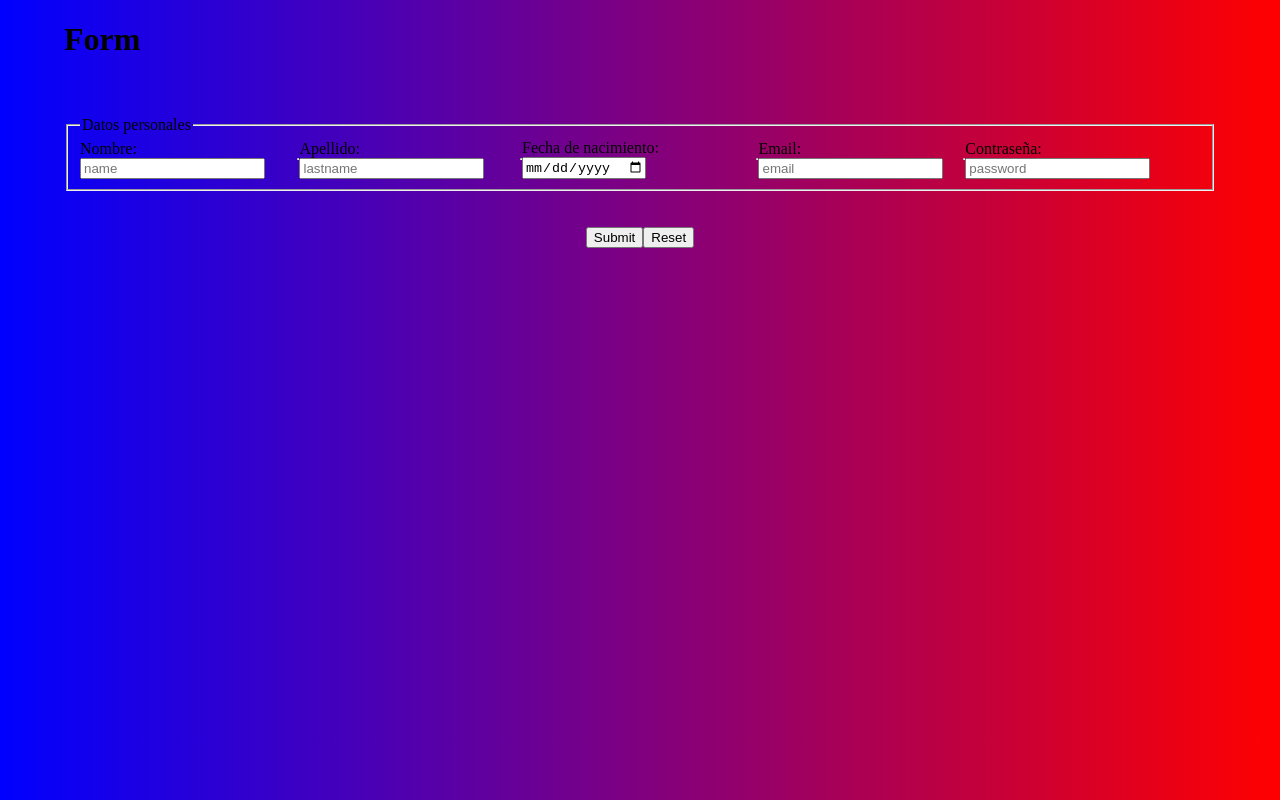
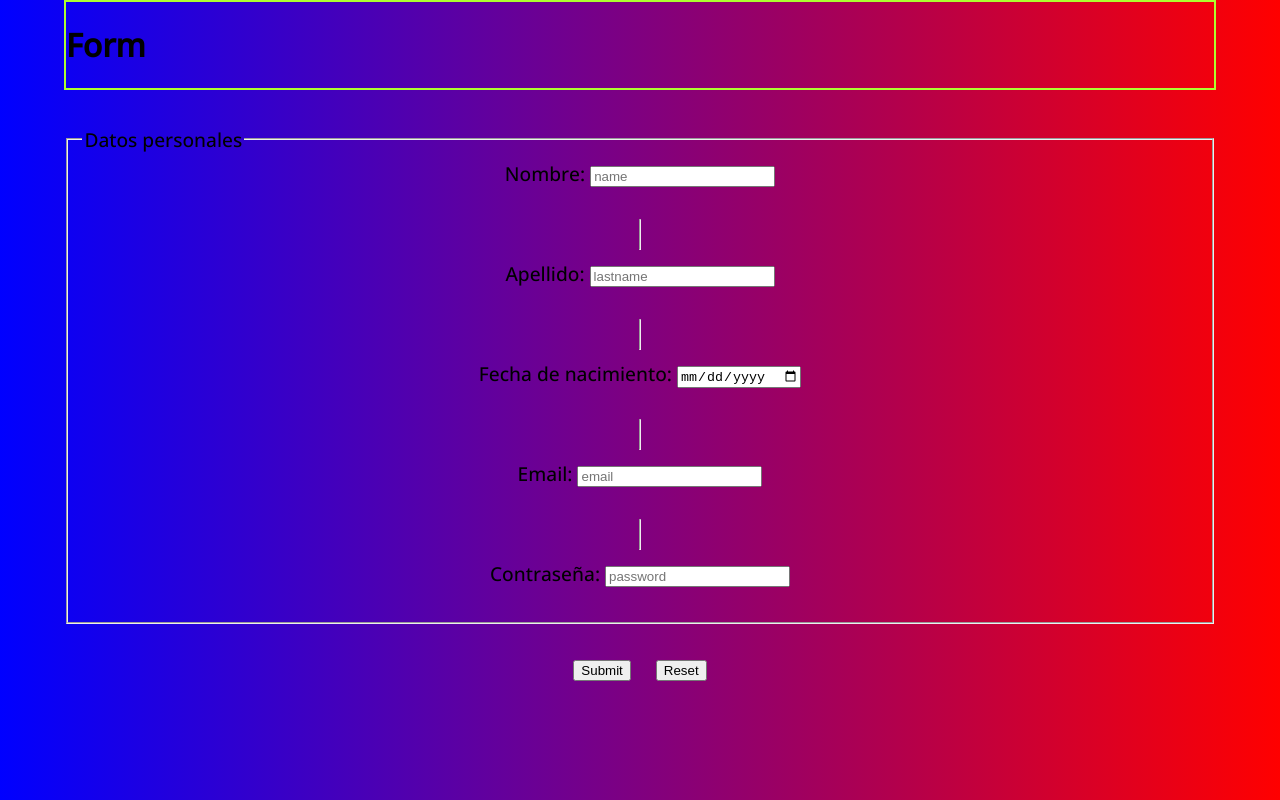
Before and after one commit to Pzjg2005/form-project, a website: page src/index.html in a window 1280 px wide. Drawn offline with nearby package versions, Linux system fonts and the light colour scheme; files whose address does not match are found by name.

Commit message:
Improvements to title style

```diff
--- a/src/css/index.css
+++ b/src/css/index.css
@@ -1,21 +1,39 @@
 @import url('https://fonts.googleapis.com/css2?family=Open+Sans:ital,wght@0,500;1,500&family=Playfair+Display&display=swap');
 
-body{
+body {
     background: linear-gradient(to right, blue, red);
     width: 90vw;
     height: 90vh;
     margin: 0 auto;
 }
 
-.container-form{
+.box-title {
+    border: 2px solid greenyellow;
+
+    .title {
+        --font: "Open Sans";
+        font-family: var(--font);
+
+        &:hover {
+            color: red;
+        }
+    }
+}
+
+.container-form {
+    --font: "Open Sans";
+    display: grid;
+    grid-template-columns: repeat(1, 1fr);
+    grid-auto-rows: minmax(50px, 1fr);
+    place-content: center;
+    font-family: var(--font);
+    font-size: 1.2rem;
+    justify-items: center;
+}
+
+.div-buttons {
     display: flex;
     justify-content: center;
     align-items: center;
-
+    gap: 25px;
 }
-
-.div-buttons{
-    display: flex;
-    justify-content: center;
-    align-items: center;
-}
```
